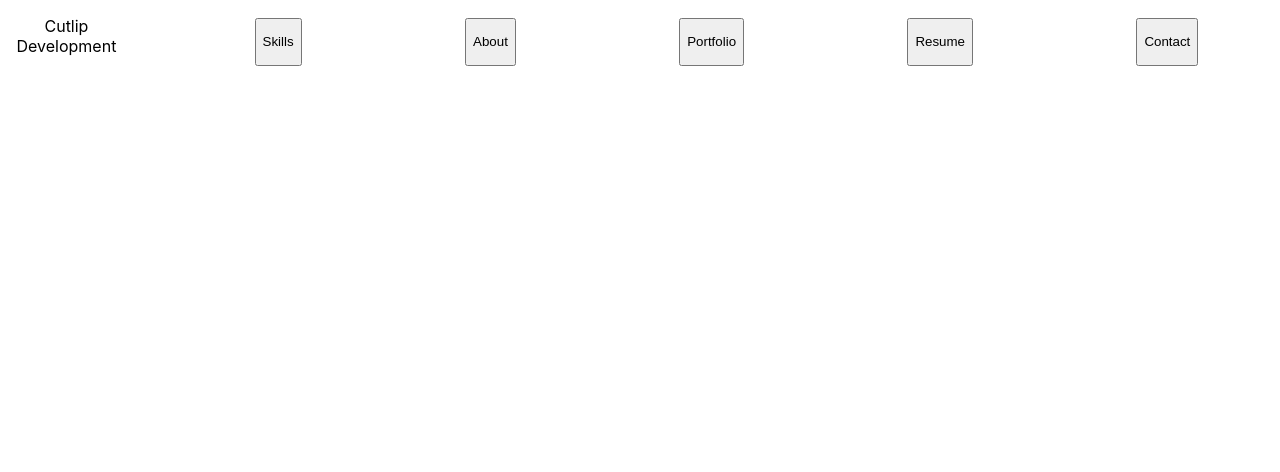
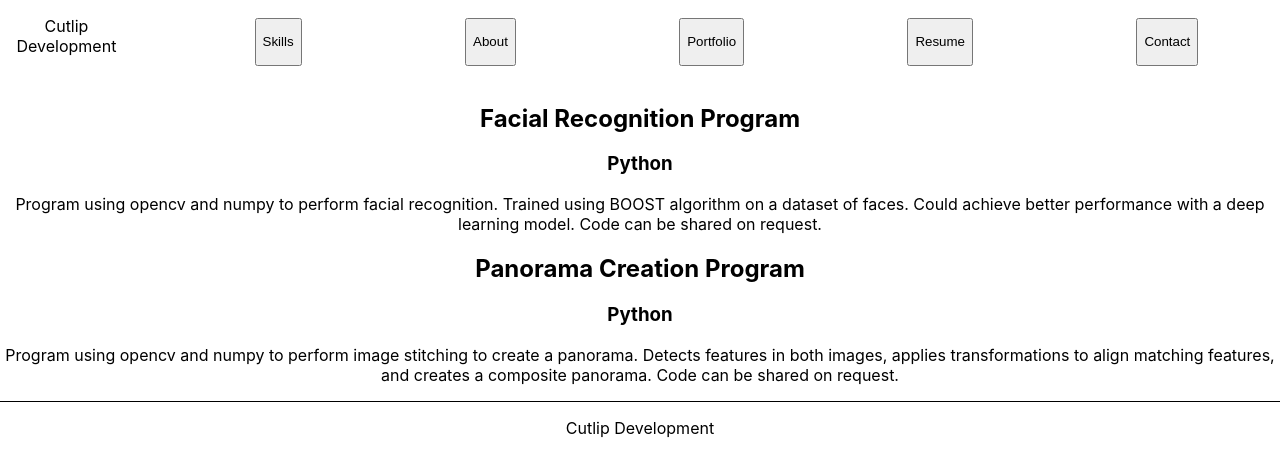
Before and after one commit to Andrew-Cutlip/Cutlip-Development, a React (Create React App) app: page / in a window 1280 px wide. Both pictures are taken after a click on the button "Portfolio". Shown: the top 472 px of the page. Built offline with nearby package versions, Linux system fonts and the light colour scheme.

Commit message:
Adds Social Media Buttons

```diff
--- a/src/App.css
+++ b/src/App.css
@@ -37,6 +37,16 @@ nav {
   margin: 1px;
 }
 
+.foot {
+  border-top: 1px solid black;
+}
+
+.social {
+  display: inline-block;
+  border: 1px solid black;
+  padding: 10px;
+}
+
 .App-header {
   background-color: #282c34;
   min-height: 100vh;
--- a/src/App.tsx
+++ b/src/App.tsx
@@ -1,8 +1,8 @@
 import React from 'react';
 import { useState } from 'react';
 import Header from './Header';
-import PageSection from './PageSection';
 import PageContainer from './PageContainer';
+import Footer from './Footer';
 import './App.css';
 
 const links = [
@@ -42,6 +42,7 @@ function App() {
     <div className="App">
       <Header links={links} onClick={ changePage }></Header>
       <PageContainer page={page}></PageContainer>
+      <Footer name="Cutlip Development"></Footer>
     </div>
   );
 }
--- a/src/Card.tsx
+++ b/src/Card.tsx
@@ -7,14 +7,12 @@ export interface Props {
 };
 
 const Card: React.FC<Props> = (props) => {
-    const title = () => {
-        <h2>{ props.title }</h2>
-    };
-    const text = () => {
-        <p>{ props.text }</p>
-    }
+    const title =
+        <h2>{ props.title }</h2>;
+    const text =
+        <p>{props.text}</p>;
     let sub;
-    if (! props.subtitle === undefined) {
+    if (! (props.subtitle === undefined)) {
         sub = <h3>{ props.subtitle }</h3>
     };
     let link;
@@ -24,8 +22,8 @@ const Card: React.FC<Props> = (props) => {
     return (
         <div className="Card">
             {title}
+            {sub}
             {text}
-            {sub}
             {link}
         </div>
     );
--- /dev/null
+++ b/src/Footer.tsx
@@ -0,0 +1,15 @@
+
+export interface Props {
+    name: string;
+}
+
+
+const Footer: React.FC<Props> = (props) => {
+    return (
+        <footer className="foot">
+            <p>{ props.name }</p>
+        </footer>
+    );
+}
+
+export default Footer;
--- /dev/null
+++ b/src/SocialButton.tsx
@@ -0,0 +1,12 @@
+export interface Props {
+    name: string,
+    path: string;
+}
+
+const SocialButton: React.FC<Props> = (props) => {
+    return (
+        <a href={props.path} className="social">{props.name}</a>
+    );
+}
+
+export default SocialButton;
--- a/src/pages/ContactPage.tsx
+++ b/src/pages/ContactPage.tsx
@@ -1,39 +1,27 @@
-import PageSection from "../PageSection";
+import SocialButton from "../SocialButton";
 
-const bio = {
-    name: "Bio",
-    items: [
-        "Hi my name is Andrew Cutlip. I am a senior Computer Science Student about to get my degree."
-    ]
-};
-
-const education = {
-    name: "Education",
-    items: [
-        "University at Buffalo"
-    ]
-};
-
-const courses = {
-    name: "Courses",
-    items: [
-        "Machine Learning",
-        "Computer Networking",
-        "Computer Vision"
-    ]
-}
-
-let sectionsList = [bio, education, courses];
-let sections = sectionsList.map((section) => {
-    return (
-        <PageSection title={section.name} items={section.items}></PageSection>
-    )
-});
+const social = [
+    {
+        path: "twitter.com",
+        name: "Twitter"
+    },
+    {
+        path: "linkedin",
+        name: "LinkedIn"
+    }
+]
 
 const ContactPage: React.FC = () => {
+
+    const soc = social.map((s) => {
+        return (
+            <SocialButton name={s.name} path={s.path}>
+            </SocialButton>
+        )
+    });
     return (
         <main>
-            {sections}
+            { soc }
         </main>
     );
 }
--- a/src/pages/PortfolioPage.tsx
+++ b/src/pages/PortfolioPage.tsx
@@ -1,7 +1,32 @@
+import Card from "../Card"
+
+const projects = [
+    {
+        title: "Facial Recognition Program",
+        language: "Python",
+        text: `Program using opencv and numpy to perform facial recognition.
+        Trained using BOOST algorithm on a dataset of faces. Could achieve better performance with a deep learning model.
+        Code can be shared on request.`
+    },
+    {
+        title: "Panorama Creation Program",
+        language: "Python",
+        text: `Program using opencv and numpy to perform image stitching to create a panorama.
+        Detects features in both images, applies transformations to align matching features, and creates a composite panorama.
+        Code can be shared on request.`
+    }
+]
 
 const PortfolioPage: React.FC = () => {
+    let proj = projects.map((p, i) => {
+        return (
+            <Card key={i} title={p.title} subtitle={p.language} text={p.text}>
+            </Card>
+        )
+    })
     return (
         <main>
+            { proj }
         </main>
     );
 }
```
